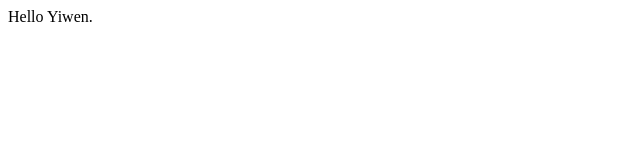
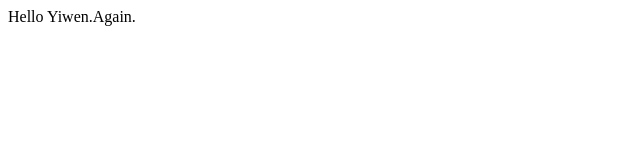
Before and after one commit to ji-jieyi/Week9, a website: page index.html in a window 1280 px wide. Shown: the full height of the page, 0-640 px from the left. Drawn offline with Linux system fonts and the light colour scheme.

Commit message:
Pull Request 1

```diff
--- a/index.html
+++ b/index.html
@@ -1,7 +1,7 @@
 <html>
   <body>
     <div id="app">
-      Hello Yiwen.
+      Hello Yiwen.Again.
     </div>
   </body>
 </html>
```
